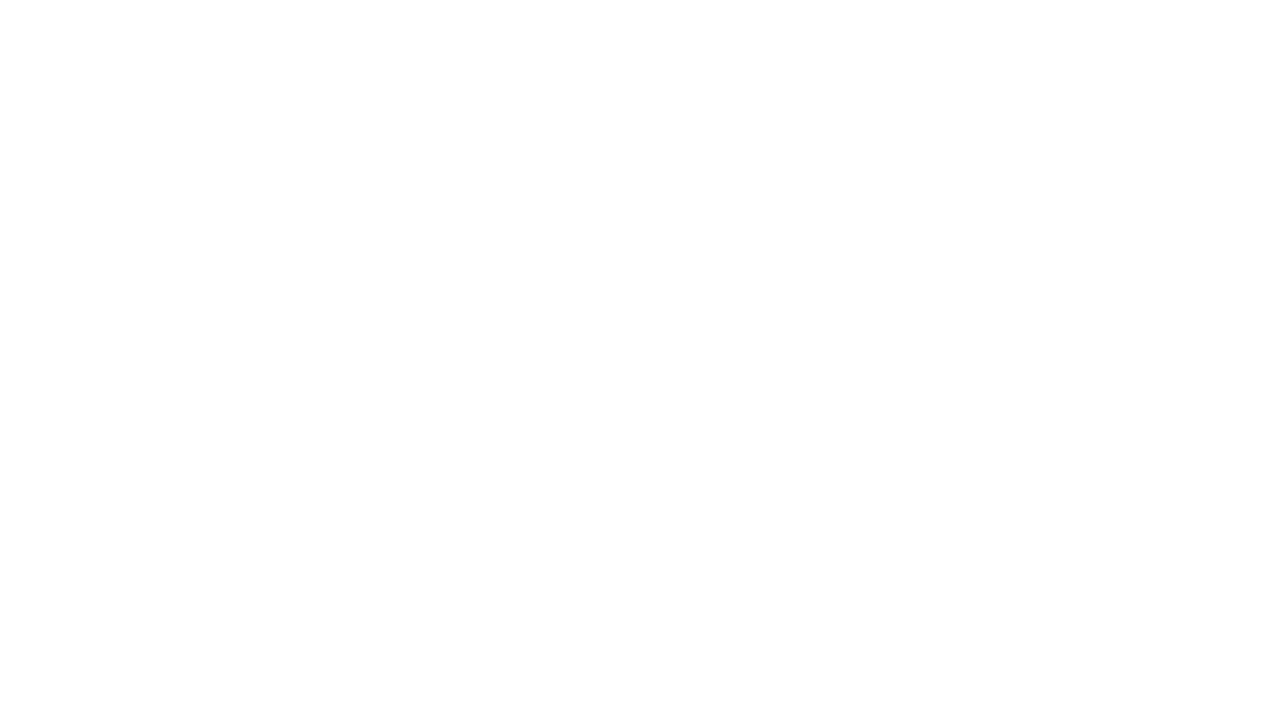
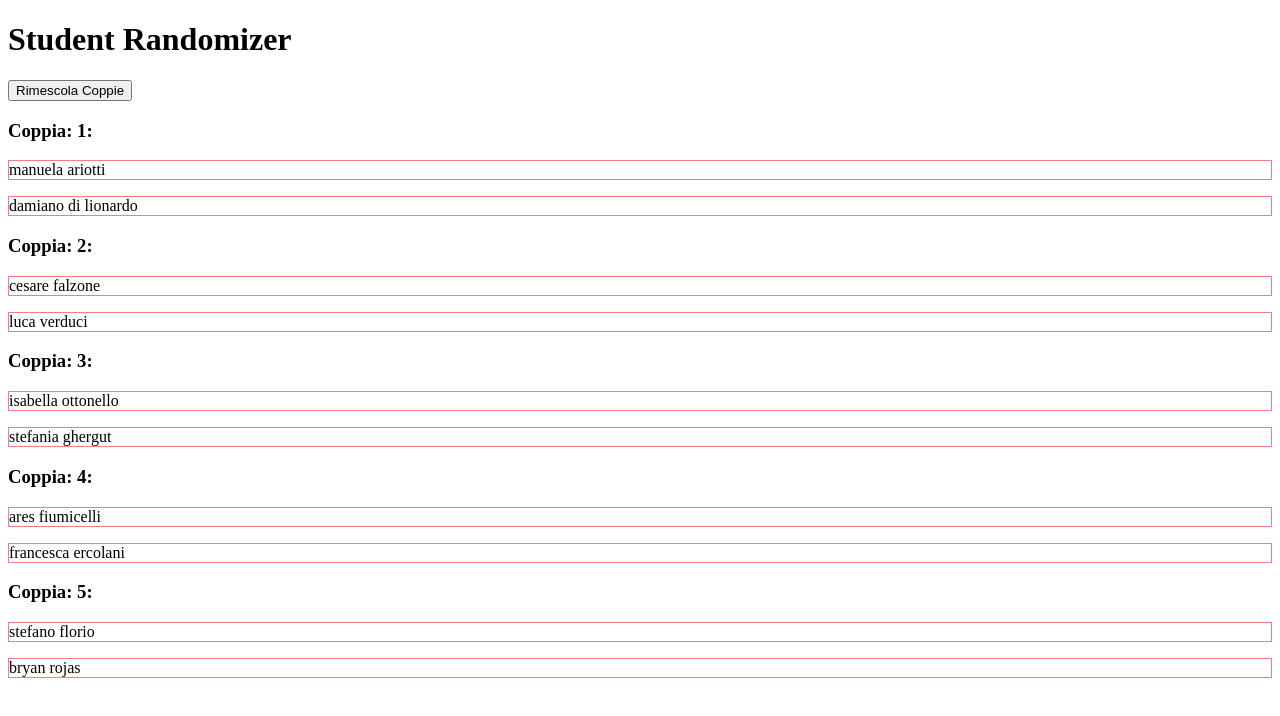
Before and after one commit to damidl1/randomizer-students, a plain HTML site: page index.html in a window 1280 px wide. Drawn offline with Linux system fonts and the light colour scheme.

Commit message:
aggiornamento con task

```diff
--- a/index.html
+++ b/index.html
@@ -1,14 +1,28 @@
 <!DOCTYPE html>
 <html lang="en">
+
 <head>
     <meta charset="UTF-8">
     <meta name="viewport" content="width=device-width, initial-scale=1.0">
     <title>Students Randomizer</title>
     <script src="./model/student.js"></script>
     <script src="./model/classroom.js"></script>
-    <script src="./app.js"></script>
+    <!-- <script src="./app.js"></script> -->
+    <link rel="stylesheet" href="./style.css">
+
 </head>
+
 <body>
+    <header>
+        <h1>Student Randomizer</h1>
+    </header>
+    <main>
+        <button onclick="shuffle()">Rimescola Coppie</button>
+        <div id="main-container">
 
+        </div>
+    </main>
 </body>
+<script src="./main.js"></script>
+ <!-- < --! gli script devono essere eseguiti dopo che la pagina viene renderizzata -->
 </html>
--- /dev/null
+++ b/main.js
@@ -0,0 +1,76 @@
+const s1 = new Student('manuela', 'ariotti');
+const s2 = new Student('damiano', 'di lionardo');
+const s3 = new Student('cesare', 'falzone');
+const s4 = new Student('luca', 'verduci');
+const s5 = new Student('isabella', 'ottonello');
+const s6 = new Student('stefania', 'ghergut');
+const s7 = new Student('ares', 'fiumicelli');
+const s8 = new Student('francesca', 'ercolani');
+const s9 = new Student('stefano', 'florio');
+const s10 = new Student('bryan', 'rojas');
+
+
+const classroom1 = new Classroom([s1, s2, s3, s4, s5, s6, s7, s8, s9, s10]);
+
+
+// console.log(document);
+
+// console.log(document.getElementById('main-container'));
+
+// const mainContainer = document.getElementById('main-container');  //recupera tag html e lo infila dentro alla variabile
+
+// const h2Element = document.createElement('h2'); // per costruire un nuovo h2 in html
+
+// const textNode = document.createTextNode(s1.toString());  // per creare un nuovo figlio che poi vorremo mettere dentro al div
+
+// h2Element.appendChild(textNode); // per mettere dentro il testo
+
+// mainContainer.appendChild(h2Element); // append child è tipo il push dell'array, serve per aggiungere il nuovo child, mainContainer. serve per dire che dentro al main container voglio mettere il nuovo h2 creato
+
+
+
+
+
+function renderPage(){
+
+    const mainContainer = document.getElementById('main-container');  // prendiamo elemento che vogliamo riempire con gli studenti
+
+    mainContainer.innerHTML = ''; // per svuotare il main container
+
+    for (let i = 0; i < classroom1.studentsArray.length; i++){
+
+        if (i % 2 === 0){
+            const h3Element = document.createElement('h3'); // ogni riga pari facciamo un nuovo h3 element
+
+            const node = document.createTextNode('Coppia: ' + (i/2+1) + ': '); // qui creiamo il nuovo testo, (i/2+1) serve per scrivere il numero della coppia
+
+            h3Element.appendChild(node);    // aggiungiamo ad h3Element il testo
+
+            mainContainer.appendChild(h3Element); // aggiungiamo h3Element al main container
+        }
+
+        const student = classroom1.studentsArray[i];
+
+        const pElement = document.createElement('p');  // perchè vogliamo un elemento p per ognuno degli studenti
+
+        pElement.classList.add('student-p');  // per aggiungere una classe all'elemento creato runtime, in questo caso a tutti gli elementi p viene aggiunta una classe per poter dare css
+
+        const textNode = document.createTextNode(student.toString());  // ogni giro crea un nuovo text node
+
+        pElement.appendChild(textNode);
+
+        mainContainer.appendChild(pElement);
+    }
+}
+
+renderPage();
+
+
+
+function shuffle(){
+    console.log('sto rimescolando');
+
+    classroom1.shuffleStudents(); //diciamo a class1 di rimescolarsi
+    renderPage();
+
+}
--- /dev/null
+++ b/style.css
@@ -0,0 +1,3 @@
+.student-p{
+    border: 1px solid lightcoral;
+}
```
Also changed, not shown: index.js (added).
